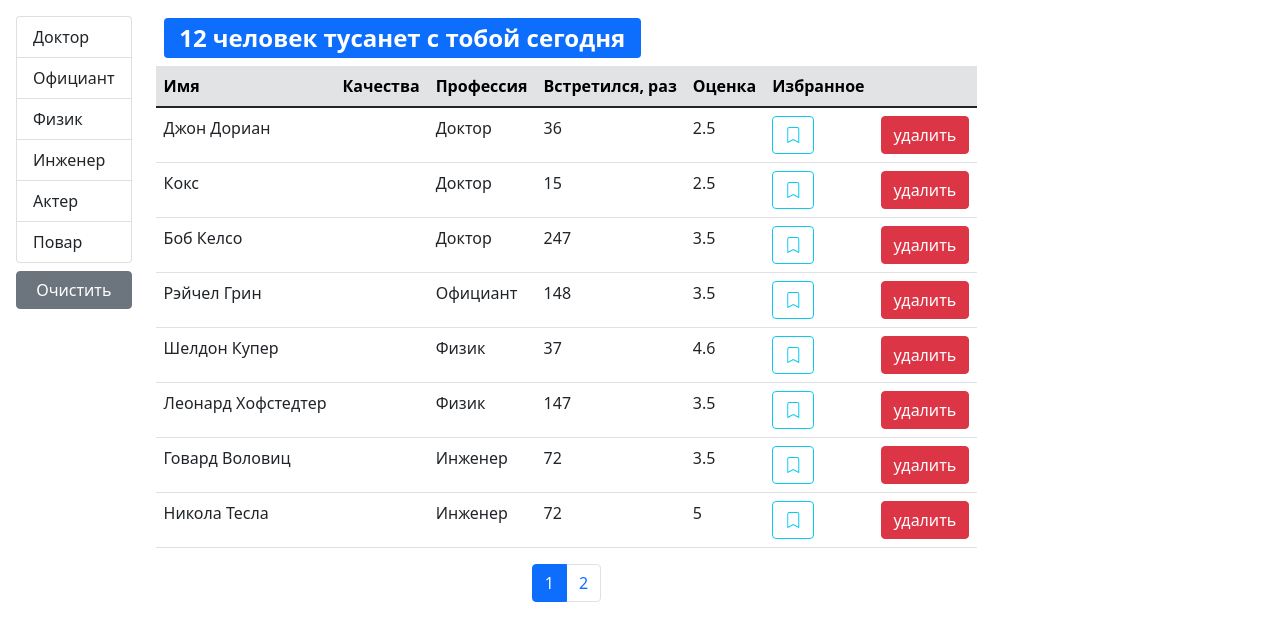
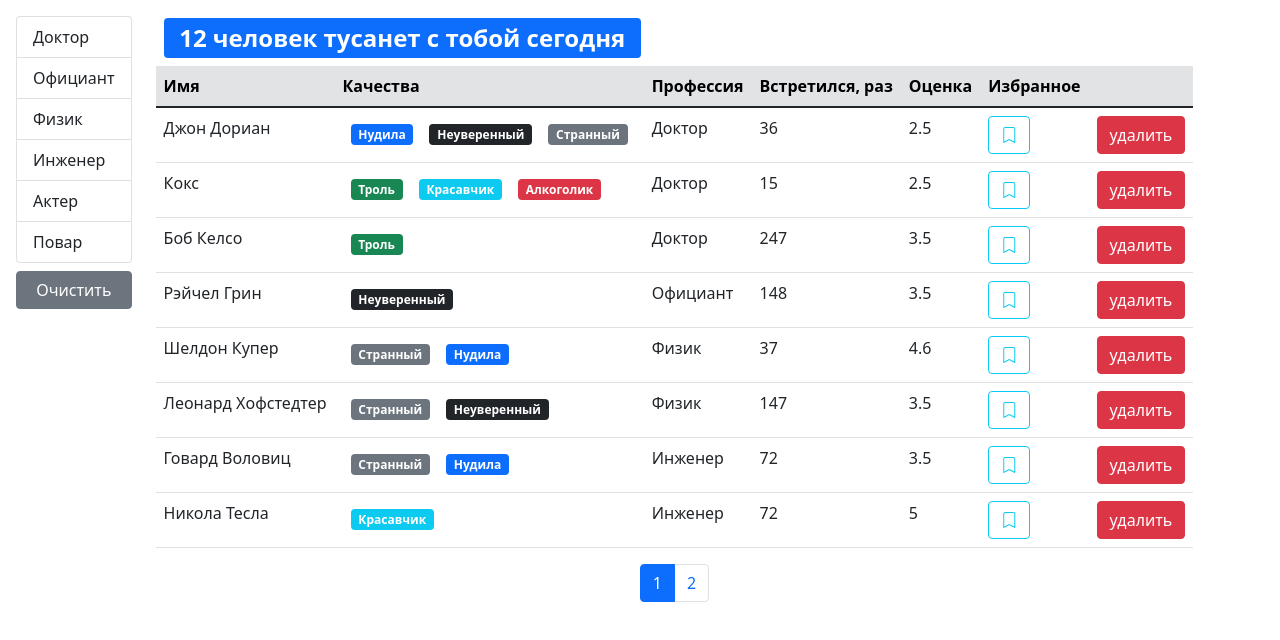
Before and after one commit to KeepGen/fast-dating-project, a React (Create React App) app: page / in a window 1280 px wide. Shown: the top 640 px of the page. Built offline with nearby package versions, Linux system fonts and the light colour scheme.

Commit message:
refactor: Qualities as single component

```diff
--- /dev/null
+++ b/src/components/qualitiesList.jsx
@@ -0,0 +1,16 @@
+import React from "react";
+import Quality from "./quality";
+import PropTypes from "prop-types";
+
+const QualitiesList = ({ qualities }) => {
+    return <>
+        {qualities.map((quality) => (
+            <Quality key={quality._id} {...quality} />
+        ))}
+    </>;
+};
+QualitiesList.propTypes = {
+    qualities: PropTypes.array
+};
+
+export default QualitiesList;
--- a/src/components/usersTable.jsx
+++ b/src/components/usersTable.jsx
@@ -4,11 +4,12 @@
 import TableHeader from "./tableHeader";
 import TableBody from "./tableBody";
 import Bookmark from "./bookmark";
+import QualitiesList from "./qualitiesList";
 
 const UsersTable = ({ users, onSort, selectedSort, onToggleBookMark, onDelete, ...rest }) => {
     const columns = {
         name: { path: "name", name: "Имя" },
-        qualities: { name: "Качества" },
+        qualities: { name: "Качества", component: (user) => (<QualitiesList qualities={user.qualities} />) },
         professions: { path: "profession.name", name: "Профессия" },
         completedMeetings: { path: "completedMeetings", name: "Встретился, раз" },
         rate: { path: "rate", name: "Оценка" },
```
